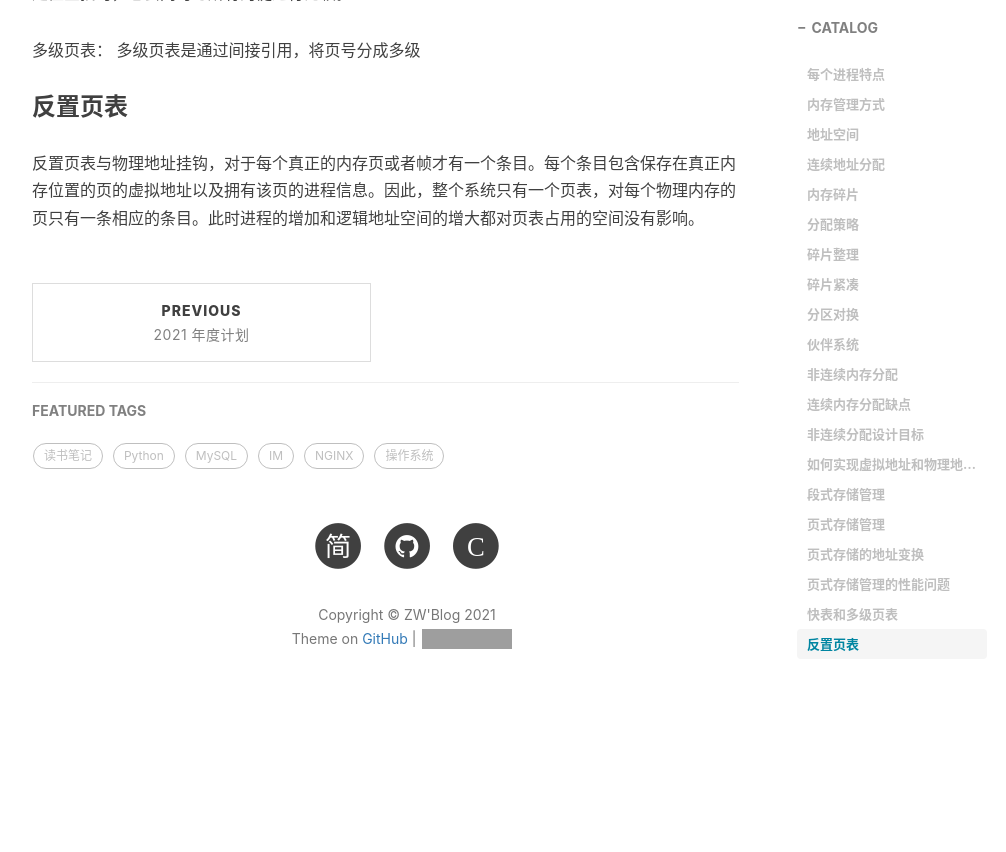
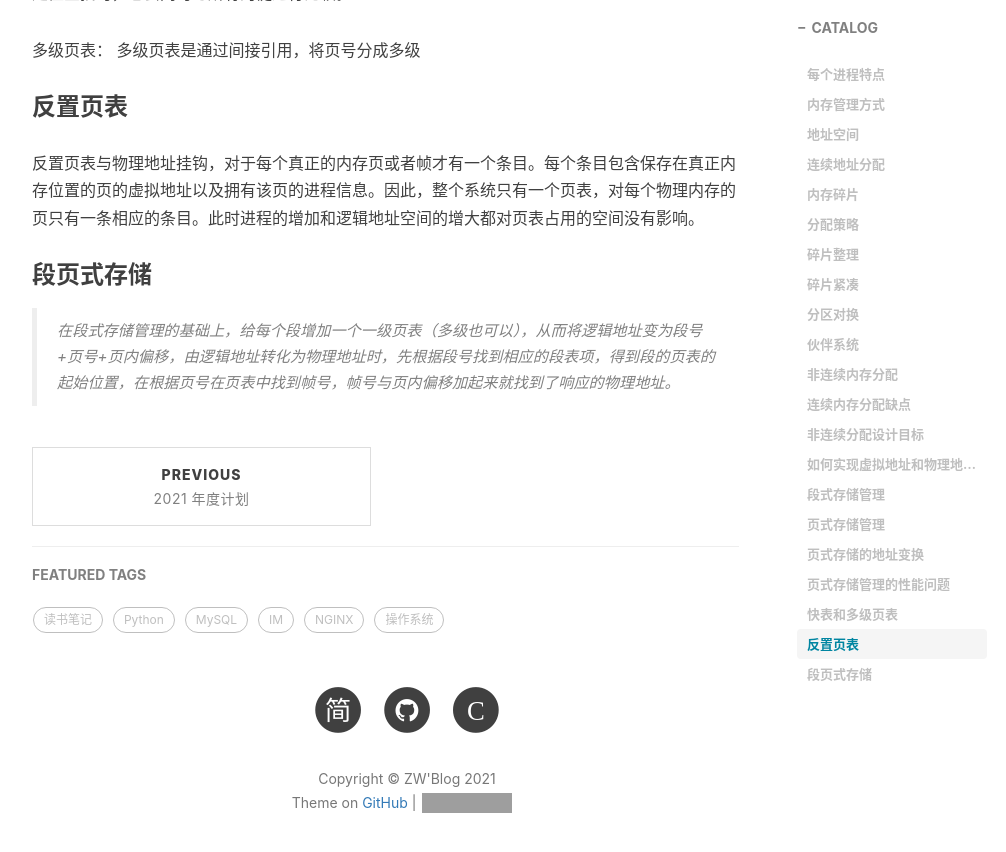
Before and after one commit to GitZW/gitzw.github.io, a Jekyll site: the page built from _posts/2021-02-28-操作系统笔记二.md, in a window 1280 px wide and 900 px high, scrolled down 5481 px. Shown: the top 852 px of the window, without its empty margins (233-1239 px from the left). Built offline with Jekyll 4.4.1, drawn with Linux system fonts in a browser that asks for light colours; nearby versions of some CDN libraries; comment, search, counter and statistics services are not loaded; before the commit the page ends 6224 px from its top, so only the background shows below that; grey boxes are pictures that could not be loaded.

Commit message:
段页式存储管理

```diff
--- a/_posts/2021-02-28-操作系统笔记二.md
+++ b/_posts/2021-02-28-操作系统笔记二.md
@@ -157,3 +157,6 @@ CPU控制逻辑给总线发送物理地址请求。
 
 ### 反置页表
 反置页表与物理地址挂钩，对于每个真正的内存页或者帧才有一个条目。每个条目包含保存在真正内存位置的页的虚拟地址以及拥有该页的进程信息。因此，整个系统只有一个页表，对每个物理内存的页只有一条相应的条目。此时进程的增加和逻辑地址空间的增大都对页表占用的空间没有影响。
+
+### 段页式存储
+> 在段式存储管理的基础上，给每个段增加一个一级页表（多级也可以），从而将逻辑地址变为段号+页号+页内偏移，由逻辑地址转化为物理地址时，先根据段号找到相应的段表项，得到段的页表的起始位置，在根据页号在页表中找到帧号，帧号与页内偏移加起来就找到了响应的物理地址。
```
